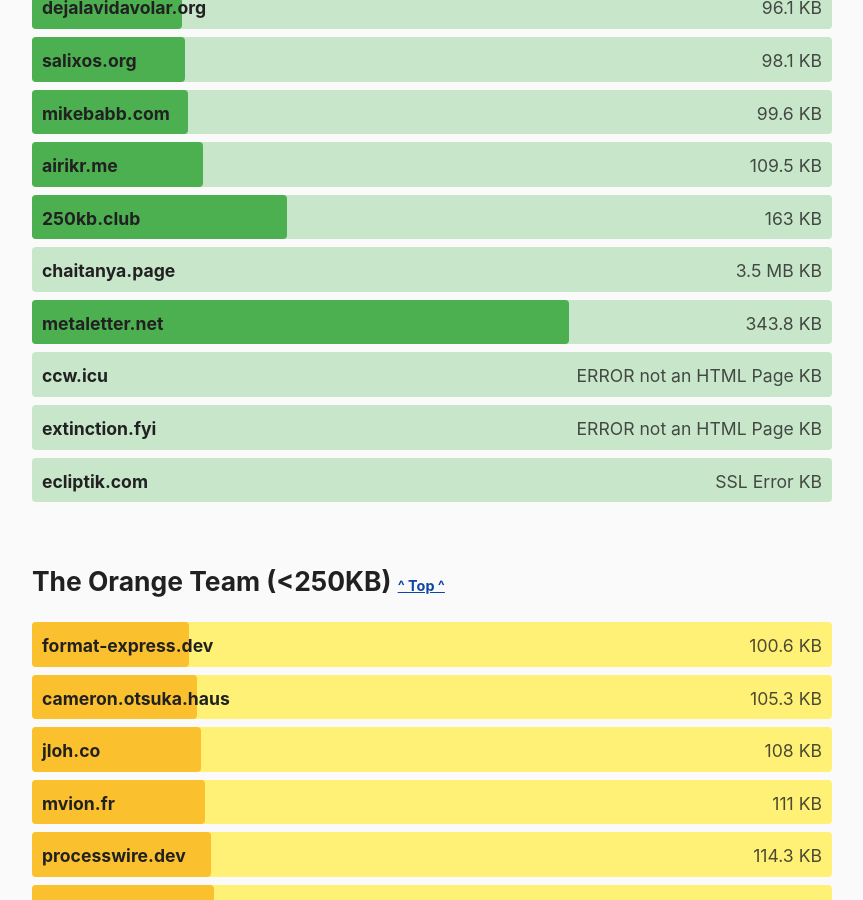
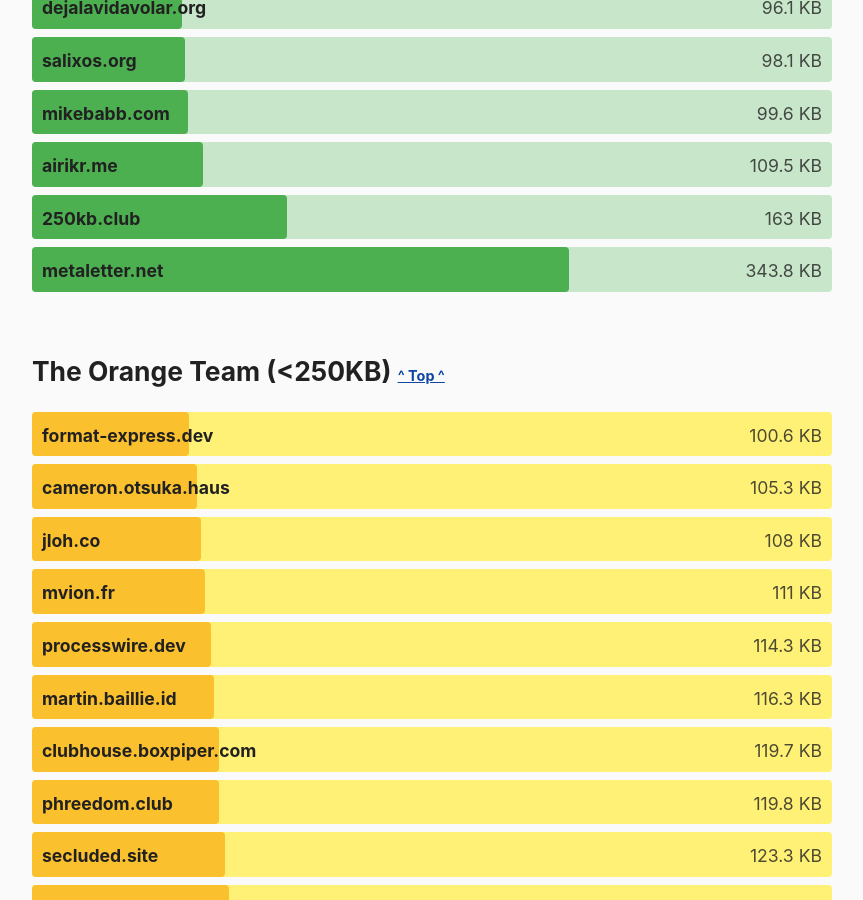
Before and after one commit to kevquirk/512kb.club, a Jekyll site: the page built from index.md, in a window 1280 px wide and 900 px high, scrolled down 9872 px. Shown: the whole window, without its empty margins (208-1071 px from the left). Built offline with Jekyll 4.4.1, drawn with Linux system fonts in a browser that asks for light colours.

Commit message:
Remove Sites with error from green
- domain: ccw.icu > ERROR not an HTML Page
- domain: chaitanya.page > Larger then 512kb (3.5MB)
- domain: ecliptik.com > SSL Error
- domain: extinction.fyi > ERROR not an HTML Page

```diff
--- a/_data/green-team.yml
+++ b/_data/green-team.yml
@@ -81,11 +81,6 @@
 - domain: leagueh.xyz
   url: https://leagueh.xyz/en/
   size: 9.4
-  last_checked: 2021-05-18
-
-- domain: ccw.icu
-  url: https://www.ccw.icu
-  size: ERROR not an HTML Page
   last_checked: 2021-05-18
 
 - domain: ohio.araw.xyz
@@ -283,11 +278,6 @@
   size: 12.6
   last_checked: 2021-05-18
 
-- domain: chaitanya.page
-  url: https://chaitanya.page
-  size: 3.5 MB
-  last_checked: 2021-05-18
-
 - domain: 0xff.nu
   url: https://0xff.nu
   size: 12.9
@@ -423,11 +413,6 @@
   size: 22.1
   last_checked: 2021-05-21
 
-- domain: ecliptik.com
-  url: https://ecliptik.com
-  size: SSL Error
-  last_checked: 2021-05-18
-
 - domain: nixnet.email
   url: https://nixnet.email
   size: 22.9
@@ -556,11 +541,6 @@
 - domain: amanasifkhalid.github.io
   url: https://amanasifkhalid.github.io
   size: 31.7
-  last_checked: 2021-05-23
-
-- domain: extinction.fyi
-  url: https://extinction.fyi
-  size: ERROR not an HTML Page
   last_checked: 2021-05-23
 
 - domain: tanami.org
```
